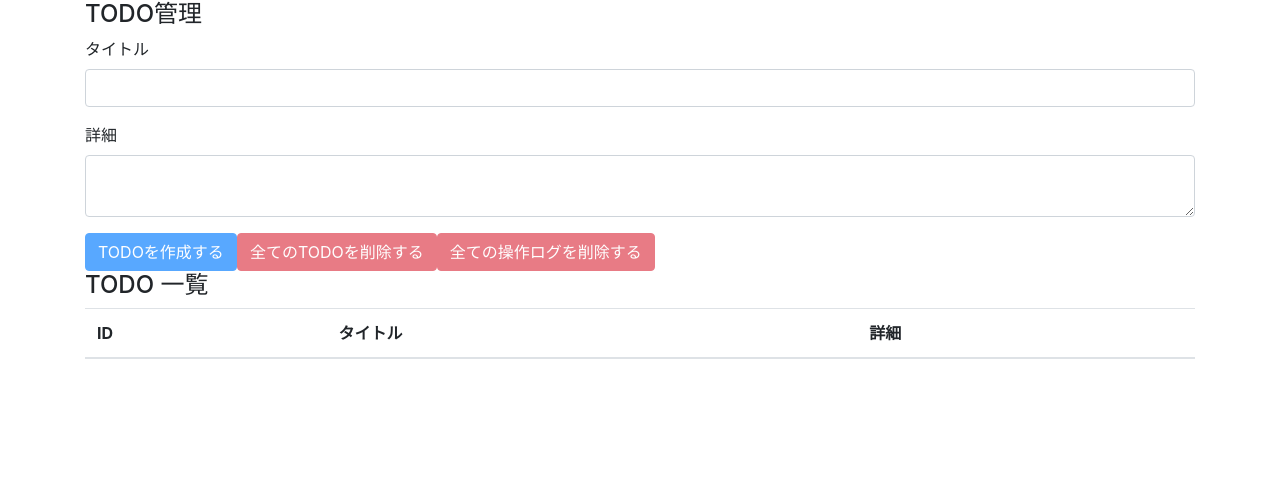
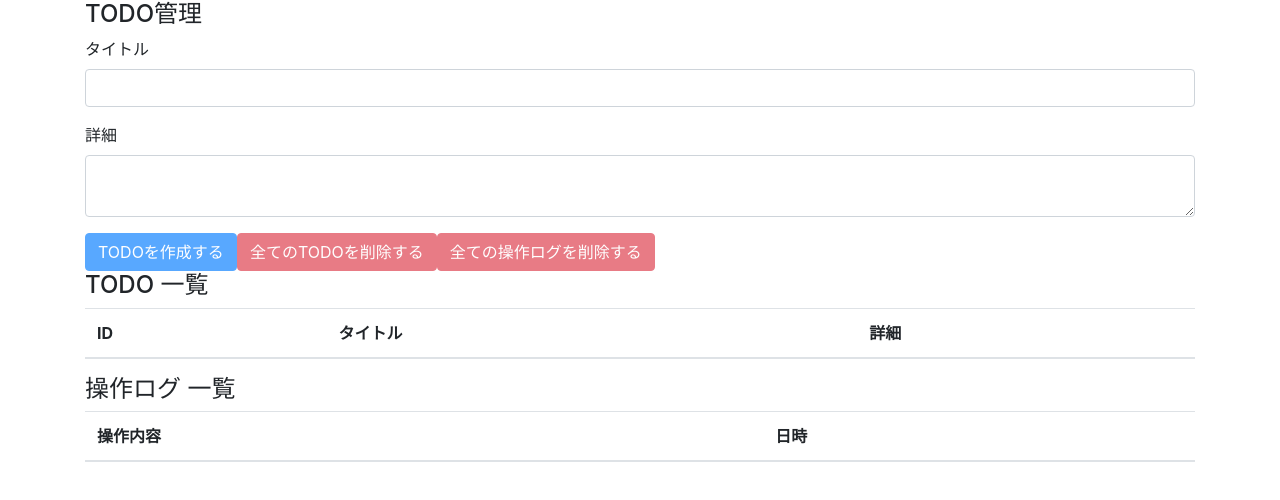
Before and after one commit to YUICHI0719/react-hooks-study, a React (Create React App) app: page / in a window 1280 px wide. Shown: the top 500 px of the page. Built offline with nearby package versions, Linux system fonts and the light colour scheme.

Commit message:
操作ログを画面に表示

```diff
--- a/src/components/App.js
+++ b/src/components/App.js
@@ -3,6 +3,7 @@
 
 import EventForm from "./EventForm";
 import Events from "./Events";
+import OperationLogs from "./OperationLogs";
 import reducer from "../reducers/index";
 import AppContext from "../contexts/AppContext";
 
@@ -21,6 +22,7 @@
       <div className="container">
         <EventForm />
         <Events />
+        <OperationLogs />
       </div>
     </AppContext.Provider>
   );
--- /dev/null
+++ b/src/components/OperationLog.js
@@ -0,0 +1,12 @@
+import React from "react";
+
+const operationLog = ({ operationLog }) => {
+  return (
+    <tr>
+      <td>{operationLog.description}</td>
+      <td>{operationLog.operatedAt}</td>
+    </tr>
+  );
+};
+
+export default operationLog;
--- /dev/null
+++ b/src/components/OperationLogs.js
@@ -0,0 +1,30 @@
+import React, { useContext } from "react";
+
+import OperationLog from "./OperationLog";
+import AppContext from "../contexts/AppContext";
+
+const OperationLogs = () => {
+  // useContext
+  const { state } = useContext(AppContext);
+
+  return (
+    <>
+      <h4>操作ログ 一覧</h4>
+      <table className="table table-hover">
+        <thead>
+          <tr>
+            <th>操作内容</th>
+            <th>日時</th>
+          </tr>
+        </thead>
+        <tbody>
+          {state.operationLogs.map((operationLog, index) => (
+            <OperationLog key={index} operationLog={operationLog} />
+          ))}
+        </tbody>
+      </table>
+    </>
+  );
+};
+
+export default OperationLogs;
```
